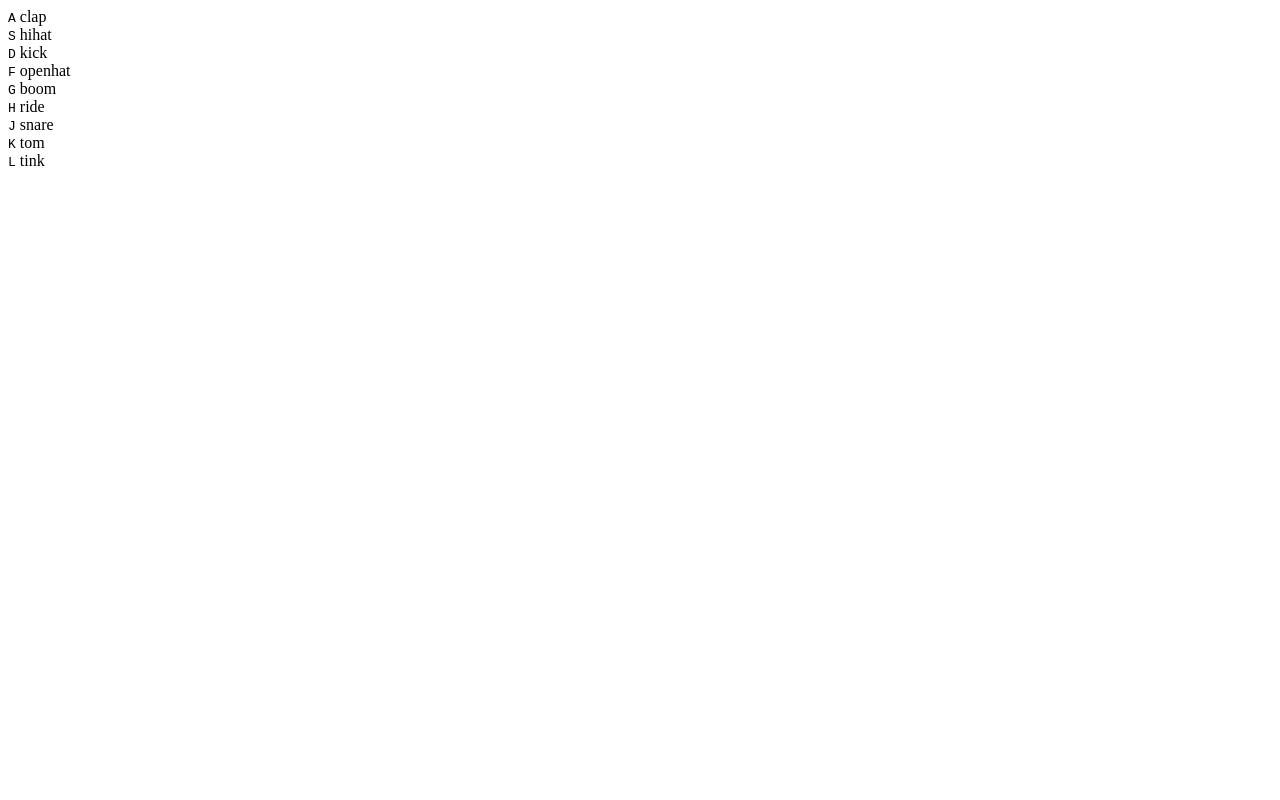
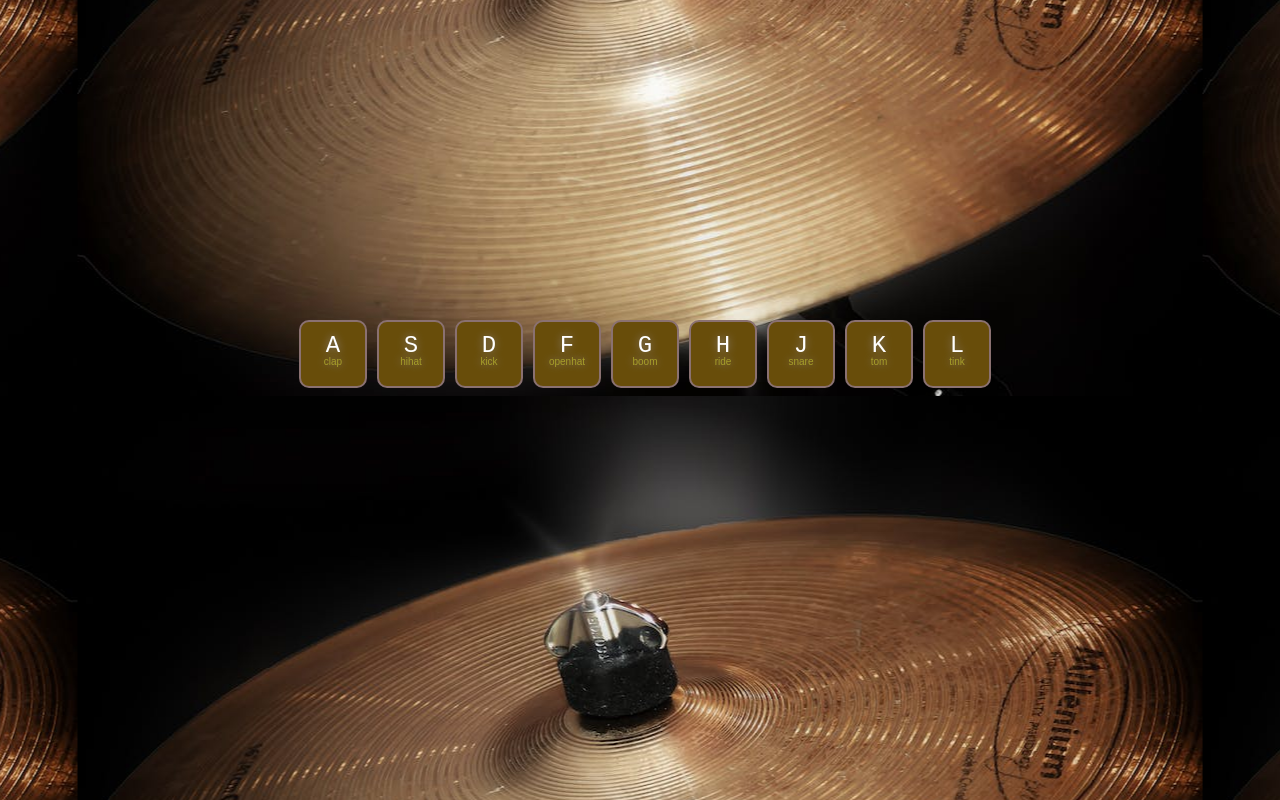
Before and after one commit to KaiqiGeorge/Drum-Kit, a plain HTML site: page index.html in a window 1280 px wide. Drawn offline with Linux system fonts and the light colour scheme.

Commit message:
styled the html page

```diff
--- a/index.html
+++ b/index.html
@@ -5,43 +5,44 @@
     <meta http-equiv="X-UA-Compatible" content="IE=edge" />
     <meta name="viewport" content="width=device-width, initial-scale=1.0" />
     <title>Drum kit</title>
+    <link rel="stylesheet" href="src/style.css">
   </head>
   <body>
     <div class="keys">
       <div data-key="65" class="key">
-        <kbd>A</kbd>
+        <kbd>A</kbd><br>
         <span class="sound">clap</span>
       </div>
       <div data-key="83" class="key">
-        <kbd>S</kbd>
+        <kbd>S</kbd><br>
         <span class="sound">hihat</span>
       </div>
       <div data-key="68" class="key">
-        <kbd>D</kbd>
+        <kbd>D</kbd><br>
         <span class="sound">kick</span>
       </div>
       <div data-key="70" class="key">
-        <kbd>F</kbd>
+        <kbd>F</kbd><br>
         <span class="sound">openhat</span>
       </div>
       <div data-key="71" class="key">
-        <kbd>G</kbd>
+        <kbd>G</kbd><br>
         <span class="sound">boom</span>
       </div>
       <div data-key="72" class="key">
-        <kbd>H</kbd>
+        <kbd>H</kbd><br>
         <span class="sound">ride</span>
       </div>
       <div data-key="74" class="key">
-        <kbd>J</kbd>
+        <kbd>J</kbd><br>
         <span class="sound">snare</span>
       </div>
       <div data-key="75" class="key">
-        <kbd>K</kbd>
+        <kbd>K</kbd><br>
         <span class="sound">tom</span>
       </div>
       <div data-key="76" class="key">
-        <kbd>L</kbd>
+        <kbd>L</kbd><br>
         <span class="sound">tink</span>
       </div>
     </div>
@@ -55,5 +56,6 @@
     <audio data-key="74" src="src/sound/snare.wav"></audio>
     <audio data-key="75" src="src/sound/tom.wav"></audio>
     <audio data-key="76" src="src/sound/tink.wav"></audio>
+    <script src="./index.js"></script>
   </body>
 </html>
--- a/index.js
+++ b/index.js
@@ -0,0 +1,19 @@
+
+
+
+
+
+
+
+
+
+function playsound(e){
+    let audio=document.querySelector(`audio[data-key="${e.keycode}]`);
+    let key=document.querySelector(`.key`)
+
+}
+
+
+
+
+window.addEventListener("keydown",playsound)
--- a/src/style.css
+++ b/src/style.css
@@ -0,0 +1,46 @@
+body {
+  font-size: 20px;
+  background: url("./background 4.jpeg") bottom center;
+  background-size:auto;
+  font-family: sans-serif;
+}
+
+.keys {
+  display: flex;
+  flex: 1;
+  z-index: 2;
+  color: white;
+  justify-content: center;
+  align-items: center;
+  margin-top: 300px;
+  min-height: 300vph;
+
+}
+.key {
+  border: 2px solid rgb(138, 113, 113);
+  margin-left: 10px;
+  background-color: rgb(104, 77, 10);
+  border-radius: 10px;
+  text-shadow: 0 0 0.4em rgb(140, 132, 132);
+  text-align: center;
+  width: 4rem;
+  height: 4rem;
+  transition: all 0.07s ease;
+  margin-top: 20px;
+}
+span {
+  justify-content: center;
+  font-size: 10px;
+  color: rgb(166, 158, 42);
+}
+.playing {
+  border: 3px solid rgb(248, 245, 35);
+  transform: scale(1.3);
+}
+kbd {
+  display: block;
+  font-size: 1.2em;
+  margin-bottom: -35px;
+  margin-top: 10px;
+
+}
```
Also changed, not shown: src/background 4.jpeg (renamed from src/sound/background 4.jpeg), src/background1.jpeg (renamed from src/sound/background1.jpeg), src/background2.jpeg (renamed from src/sound/background .jpeg).
